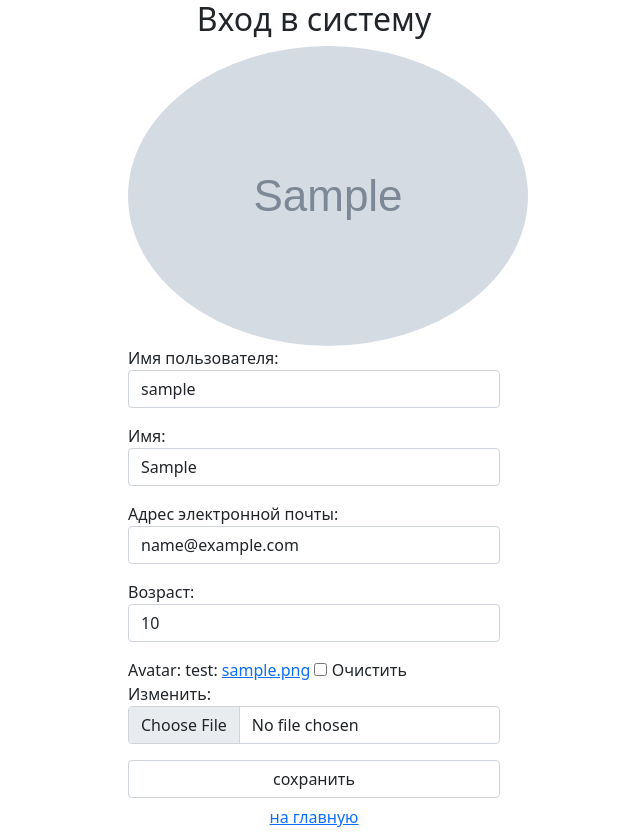
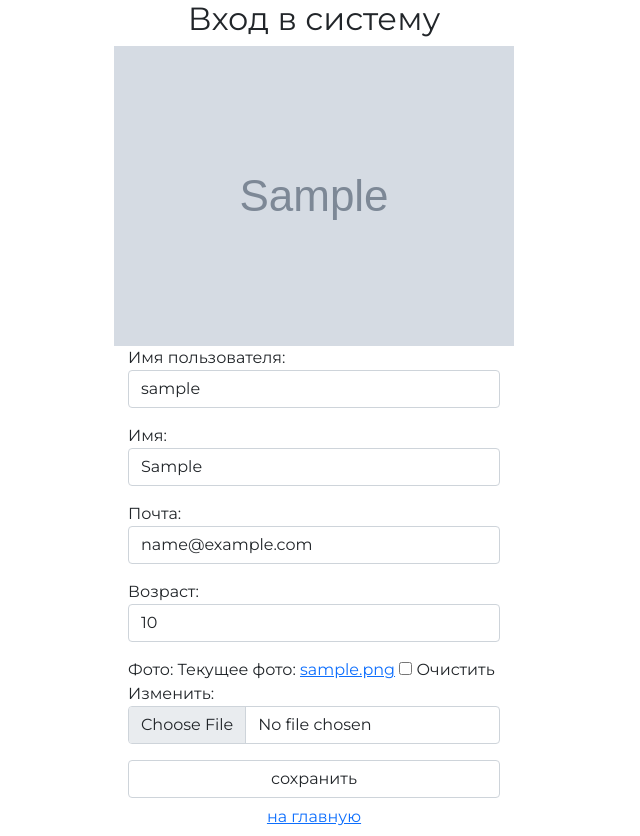
Before and after one commit to log-box/internetShop, a Django app: page /auth/edit/ in a window 1280 px wide. Shown: the whole page, without its empty margins (326-966 px from the left). Run offline with Django 3.2, Linux system fonts and the light colour scheme; a user stored in the database is signed in; tables that the repository leaves empty hold one stand-in row (values such as "Sample post"); grey boxes marked "Sample" are stand-in pictures.

Commit message:
lesson4 is done

```diff
--- a/logbox_shop/authapp/forms.py
+++ b/logbox_shop/authapp/forms.py
@@ -31,7 +31,13 @@
         data = self.cleaned_data['age']
         if data < 18:
             raise forms.ValidationError("Вы слишком молоды!")
+        return data
 
+    def clean_email(self):
+        data = self.cleaned_data['email']
+        pattern = data.split('.')[1].lower()
+        if pattern != 'ru':
+            raise forms.ValidationError('При первичной регистрации почта может быть только Российской')
         return data
 
 
@@ -48,9 +54,8 @@
             if field_name == 'password':
                 field.widget = forms.HiddenInput()
             if field_name == 'avatar':
-                field.widget.initial_text = 'test'
-
-
+                field.widget.initial_text = 'Текущее фото'
+                field.label = 'Фото'
 
     def clean_age(self):
         data = self.cleaned_data['age']
--- a/logbox_shop/authapp/models.py
+++ b/logbox_shop/authapp/models.py
@@ -13,3 +13,8 @@
     age = models.PositiveIntegerField(
         verbose_name='возраст',
     )
+
+    email = models.EmailField(
+        verbose_name='почта',
+        unique=True,
+    )
--- /dev/null
+++ b/logbox_shop/authapp/static/autapp/style.css
@@ -0,0 +1,20 @@
+.row{
+    justify-content: center;
+}
+
+.user_avatar{
+    display: flex;
+    width: 500px;
+    height: 300px;
+    justify-content: center;
+}
+
+.user_avatar img{
+    height: auto;
+    width: auto;
+}
+
+.form-horizontal p:last-child a{
+    content: '123';
+
+}
--- a/logbox_shop/authapp/templates/authapp/base.html
+++ b/logbox_shop/authapp/templates/authapp/base.html
@@ -10,8 +10,9 @@
     </title>
     {% block css %}
         <link href="https://cdn.jsdelivr.net/npm/bootstrap@5.0.0-beta3/dist/css/bootstrap.min.css" rel="stylesheet" integrity="sha384-eOJMYsd53ii+scO/bJGFsiCZc+5NDVN2yr8+0RDqr0Ql0h+rP48ckxlpbzKgwra6" crossorigin="anonymous">
-        <link rel="stylesheet" type="text/css" href="{% static 'style.css' %}">
+        <link rel="stylesheet" type="text/css" href="{% static 'logbox_shop/style.css' %}">
         <link rel="stylesheet" href="{% static 'logbox_shop/fonts/font-awesome/css/font-awesome.css' %}">
+        <link rel="stylesheet" type="text/css" href="{%  static 'autapp/style.css' %}">
     {% endblock %}
     {% block js %}
 
--- a/logbox_shop/authapp/templates/authapp/edit.html
+++ b/logbox_shop/authapp/templates/authapp/edit.html
@@ -6,7 +6,7 @@
     <div class="col-4 mx-auto">
         <div class="row">
             <div class="user_avatar">
-                <img src="/media/{{ user.avatar }}" class="rounded-circle">
+                <img src="/media/{{ user.avatar }}" >
             </div>
         </div>
     <div class="row">
```
Also changed, not shown: logbox_shop/logbox_shop/settings.py (+12 -12 lines).
